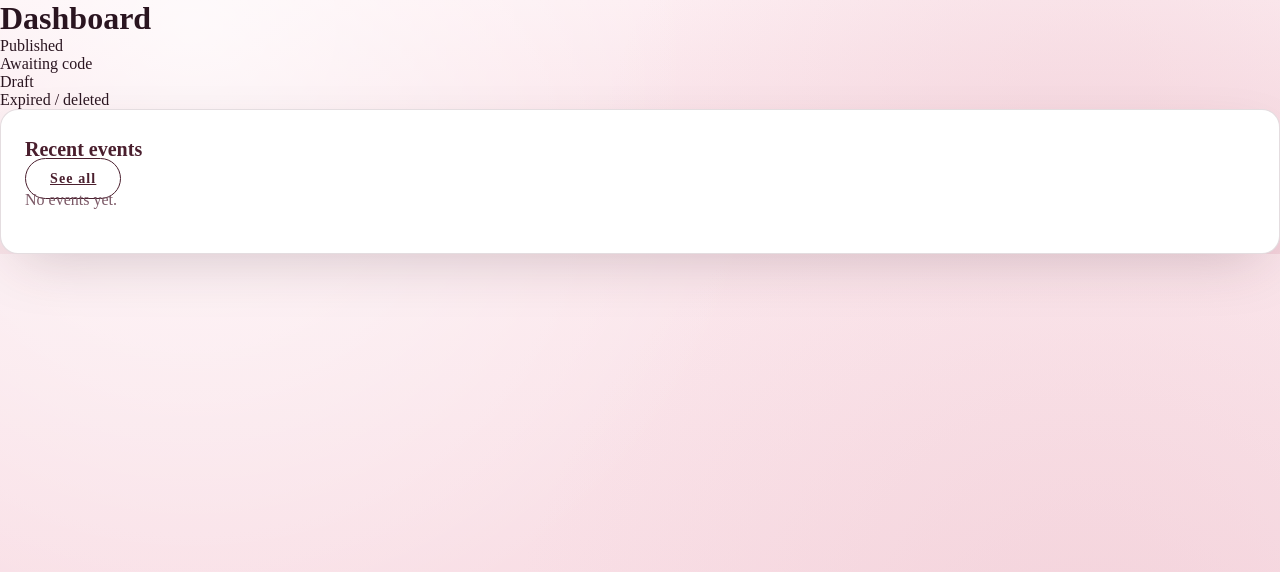
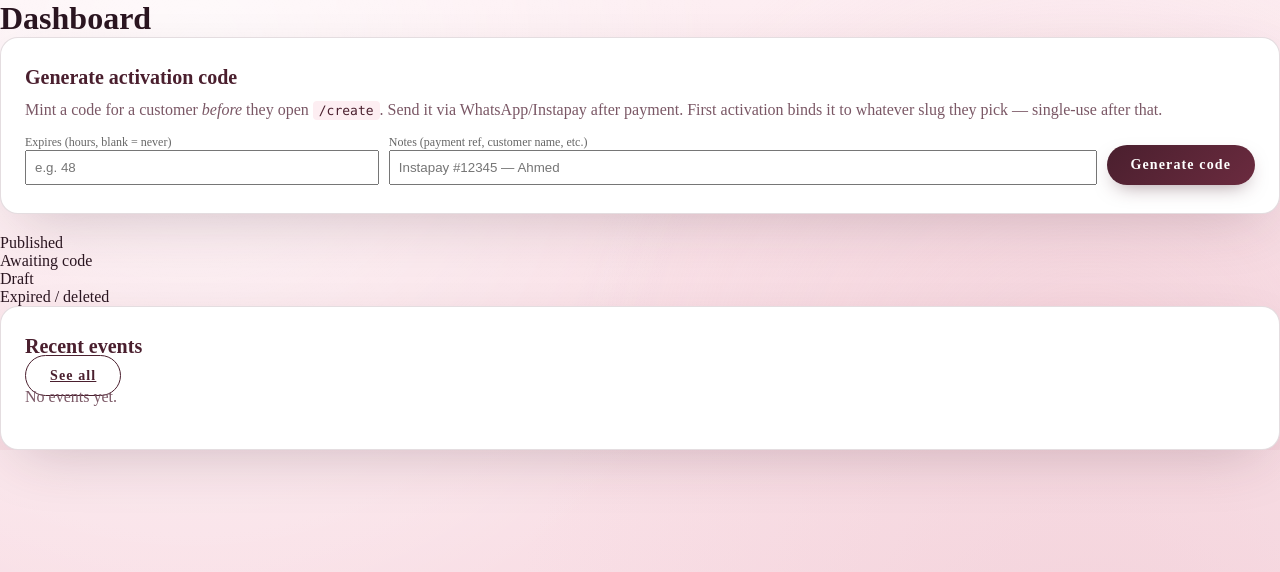
Before and after one commit to Abdelhammid1/lamma, a Flask app: template lamma-backend/templates/admin/dashboard.html in a window 1280 px wide. Shown: the top 572 px of the page. Run offline with Flask 3, Linux system fonts and the light colour scheme; the template is opened without the code that fills it, so the values that code supplies are empty.

Commit message:
backend: admin can mint unbound codes so customers can actually publish
The self-serve flow had a deadlock: /create's Publish button is gated
on an activation code, but events are only created when Publish fires
— so an admin trying to mint a code first sees no event to bind to,
and the customer has no code to reach the Publish click. Result:
zero customer-created events in the admin's Events tab.

Fix: unbound codes.

The ActivationCode model already had event_id nullable, and
validate_code_for_event already lets a code with event_id=None
activate any event ("first use binds it"). Just no UI to mint one.

Add:
- POST /admin/codes/generate-unbound (admin.py) — mints a code with
  event_id=null. Same expires_hours/notes fields as the per-event
  form. Reuses the existing code_generated.html template.
- A "Generate activation code" section on the admin dashboard —
  small form (expires + notes), one click, shows the code once.
- Template tweak: code_generated.html handles event=None with a
  clear "unbound — usable for any /create submission" caption so
  the admin can tell the two paths apart when they scroll history.

Flow now:
  1. Customer pays via WhatsApp/Instapay
  2. Admin logs into /admin, clicks Generate code, sends code
  3. Customer opens /create, fills form, enters code, publishes
  4. First activation binds code → event created → files committed

Deployment: sysadmin re-runs the same one-liner
    curl -fsSL https://raw.githubusercontent.com/Abdelhammid1/lamma/main/lamma-backend/deploy/install.sh | sudo bash

Co-Authored-By: Claude Opus 4.7 <noreply@anthropic.com>
Claude-Session: https://claude.ai/code/session_01J37mBs5WxvDgzKi2XLtGQS

```diff
--- a/lamma-backend/templates/admin/dashboard.html
+++ b/lamma-backend/templates/admin/dashboard.html
@@ -2,6 +2,35 @@
 {% block title %}Dashboard · Admin{% endblock %}
 {% block content %}
 <h1 class="page-title">Dashboard</h1>
+
+<section class="card">
+  <div class="card-head">
+    <h2>Generate activation code</h2>
+  </div>
+  <p class="hint" style="margin-bottom:12px;">
+    Mint a code for a customer <em>before</em> they open <code>/create</code>.
+    Send it via WhatsApp/Instapay after payment. First activation binds
+    it to whatever slug they pick — single-use after that.
+  </p>
+  <form method="post" action="{{ url_for('admin.generate_unbound_code') }}"
+        style="display:flex; gap:10px; align-items:flex-end; flex-wrap:wrap;">
+    <div style="flex:1; min-width:120px;">
+      <label for="expires_hours" style="font-size:12px; color:#666; display:block;">
+        Expires (hours, blank = never)
+      </label>
+      <input id="expires_hours" name="expires_hours" type="number" min="1" placeholder="e.g. 48"
+             style="width:100%; padding:8px;" />
+    </div>
+    <div style="flex:2; min-width:200px;">
+      <label for="notes" style="font-size:12px; color:#666; display:block;">
+        Notes (payment ref, customer name, etc.)
+      </label>
+      <input id="notes" name="notes" type="text" placeholder="Instapay #12345 — Ahmed"
+             style="width:100%; padding:8px;" />
+    </div>
+    <button type="submit" class="btn btn-primary">Generate code</button>
+  </form>
+</section>
 
 <section class="stat-grid">
   <div class="stat">
```
Also changed, not shown: lamma-backend/blueprints/admin.py (+30 -0 lines), lamma-backend/templates/admin/code_generated.html (+16 -4 lines).
